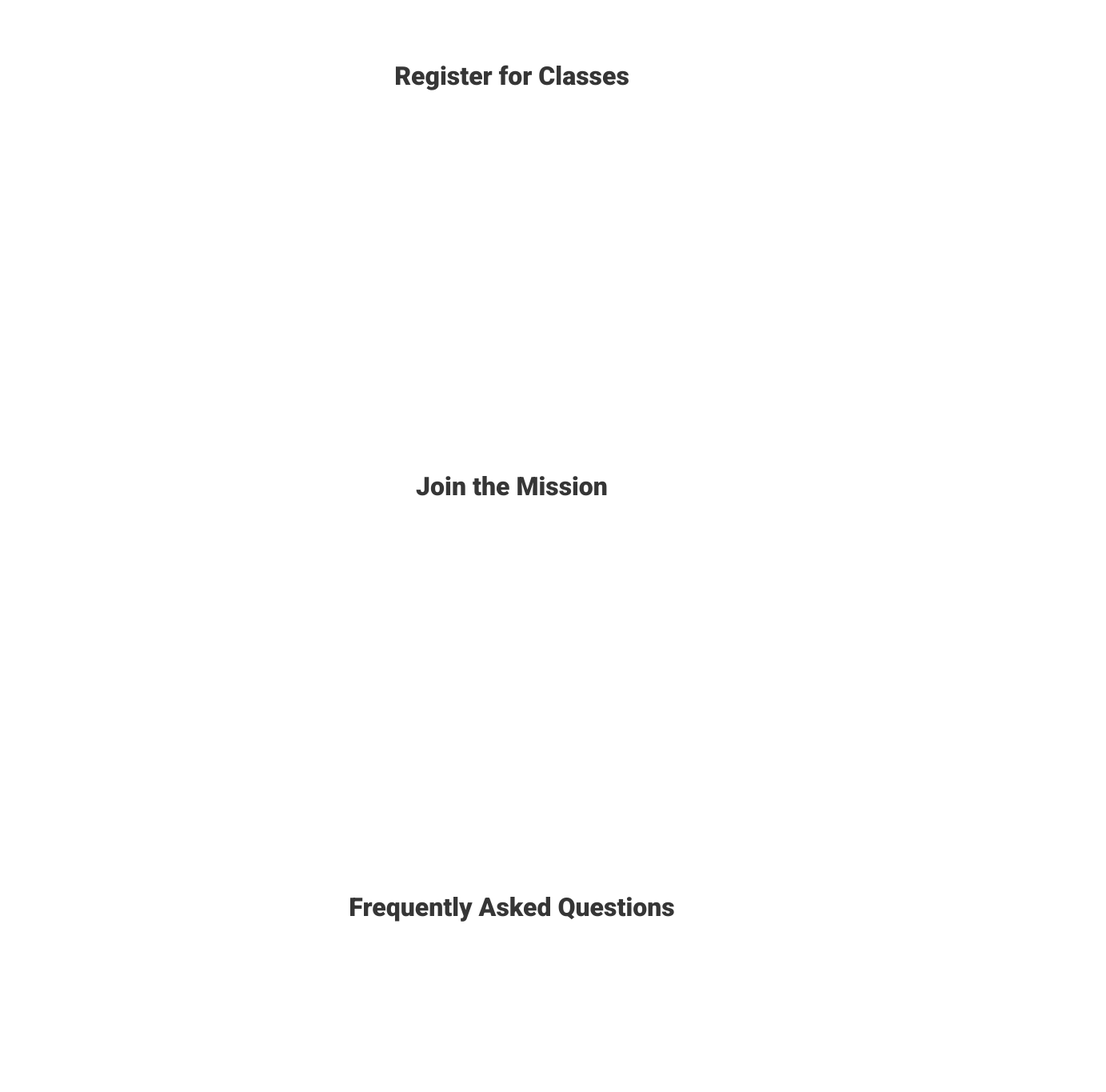
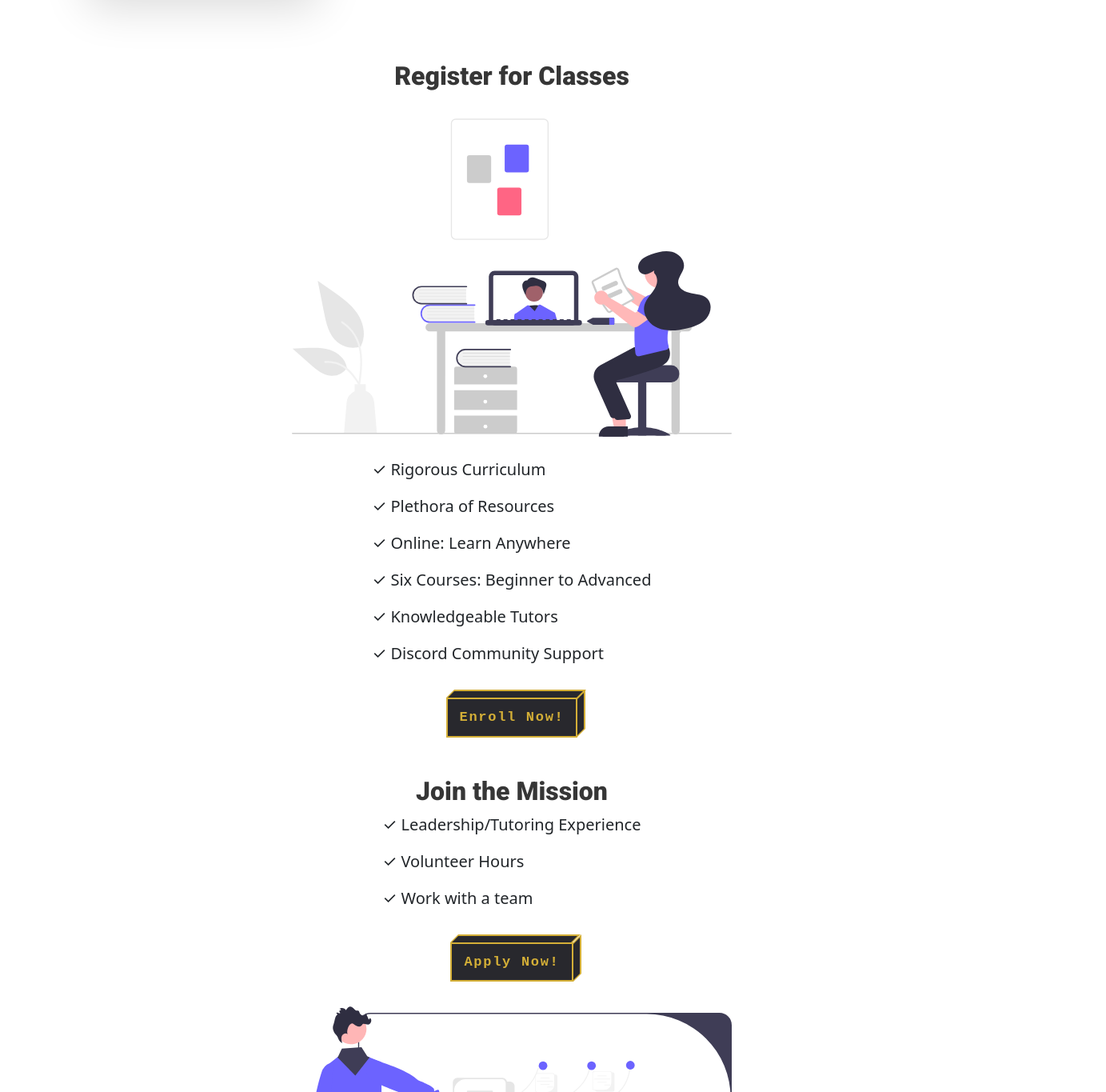
Before and after one commit to Neuracode/website, a Next.js app: page / in a window 1280 px wide. Shown: the part 1260-2625 px from the top of the page at 80% size, 1383 px wide, since content can reach past the window. Built offline with nearby package versions, Linux system fonts and the light colour scheme.

Commit message:
Add more sections to home page

```diff
--- a/components/CourseHeader.tsx
+++ b/components/CourseHeader.tsx
@@ -25,9 +25,9 @@ const CourseHeader: React.FC<CourseHeaderProps> = ({
                         rel='noreferrer'
                         className='text-decoration-none'
                     >
-                        <button className='w-100 d-flex align-items-center justify-content-center'>
+                        <div className='w-100 d-flex align-items-center justify-content-center'>
                             <ThreeDButton text='Enroll Now!' />
-                        </button>
+                        </div>
                     </a>
                 </div>
             </div>
--- a/pages/index.tsx
+++ b/pages/index.tsx
@@ -104,13 +104,18 @@ const Home: NextPage = () => {
             <Container className={styles.main}>
                 <section className={styles.sectionContainer}>
                     <div>
-                        <h1 className={styles.title} data-aos='flip-up'>
+                        <h1
+                            className={styles.title}
+                            data-aos='flip-up'
+                            data-aos-once='true'
+                        >
                             Machine learning is for everyone!
                         </h1>
 
                         <h5
                             className={styles.description}
                             data-aos='slide-right'
+                            data-aos-once='true'
                             data-aos-delay='100'
                         >
                             Neuracode is a nonprofit organization that is on a
@@ -124,6 +129,7 @@ const Home: NextPage = () => {
                             <div
                                 className={styles.coursesBtnWrapper}
                                 data-aos='slide-right'
+                                data-aos-once='true'
                                 data-aos-delay='200'
                             >
                                 <button>
@@ -135,6 +141,7 @@ const Home: NextPage = () => {
                     <div
                         className={`d-flex align-items-center justify-content-center ${styles.aiImage}`}
                         data-aos='zoom-in-right'
+                        data-aos-once='true'
                     >
                         <Image
                             src='/illustrations/artificial_intelligence.svg'
@@ -146,7 +153,7 @@ const Home: NextPage = () => {
                 </section>
                 <section className={styles.sectionContainer2}>
                     <Link href='/courses/overview' passHref={true}>
-                        <div data-aos='slide-right'>
+                        <div data-aos='slide-right' data-aos-once='true'>
                             <Card
                                 style={{ width: '18rem' }}
                                 className={`${styles.infoCard} mt-4 mb-5`}
@@ -170,7 +177,11 @@ const Home: NextPage = () => {
                         </div>
                     </Link>
                     <Link href='/join/overview' passHref={true}>
-                        <div data-aos='flip-up' data-aos-delay='500'>
+                        <div
+                            data-aos='flip-up'
+                            data-aos-delay='500'
+                            data-aos-once='true'
+                        >
                             <Card
                                 style={{ width: '18rem' }}
                                 className={`${styles.infoCard} mt-4 mb-5`}
@@ -193,7 +204,11 @@ const Home: NextPage = () => {
                     </Link>
 
                     <Link href='/events/hackathon' passHref={true}>
-                        <div data-aos='flip-down' data-aos-delay='500'>
+                        <div
+                            data-aos='flip-down'
+                            data-aos-delay='500'
+                            data-aos-once='true'
+                        >
                             <Card
                                 style={{ width: '18rem' }}
                                 className={`${styles.infoCard} mt-4 mb-5`}
@@ -219,7 +234,7 @@ const Home: NextPage = () => {
                     </Link>
 
                     <Link href='/blog/latest' passHref={true}>
-                        <div data-aos='slide-left'>
+                        <div data-aos='slide-left' data-aos-once='true'>
                             <Card
                                 style={{ width: '18rem' }}
                                 className={`${styles.infoCard} mt-4 mb-5`}
@@ -245,15 +260,20 @@ const Home: NextPage = () => {
                     <h2 className={styles.sectionTitle}>
                         Register for Classes
                     </h2>
-                    <div className='d-flex flex-row justify-content-around align-items-center'>
+                    <div className='d-flex flex-row justify-content-around align-items-center flex-wrap'>
                         <Image
                             src='/illustrations/learning.svg'
                             alt='learning'
                             width='550'
                             height='450'
-                            data-aos="slide-right"
+                            data-aos='slide-right'
+                            data-aos-once='true'
                         />
-                        <div style={{ fontSize: '1.25rem' }} data-aos="slide-left">
+                        <div
+                            style={{ fontSize: '1.25rem' }}
+                            data-aos='slide-left'
+                            data-aos-once='true'
+                        >
                             <p>✓ Rigorous Curriculum</p>
                             <p>✓ Plethora of Resources</p>
                             <p>✓ Online: Learn Anywhere</p>
@@ -267,15 +287,21 @@ const Home: NextPage = () => {
                                 rel='noreferrer'
                                 className='text-decoration-none'
                             >
-                                <ThreeDButton text='Enroll Now!' />
+                                <div className='w-100 d-flex align-items-center justify-content-center'>
+                                    <ThreeDButton text='Enroll Now!' />
+                                </div>
                             </a>
                         </div>
                     </div>
                 </section>
                 <section className={`${styles.sectionContainer4} mt-5 w-75`}>
                     <h2 className={styles.sectionTitle}>Join the Mission</h2>
-                    <div className='d-flex flex-row justify-content-around align-items-center'>
-                        <div style={{ fontSize: '1.25rem' }} data-aos="slide-right">
+                    <div className='d-flex flex-row justify-content-around align-items-center flex-wrap'>
+                        <div
+                            style={{ fontSize: '1.25rem' }}
+                            data-aos='slide-right'
+                            data-aos-once='true'
+                        >
                             <p>✓ Leadership/Tutoring Experience</p>
                             <p>✓ Volunteer Hours</p>
                             <p>✓ Work with a team</p>
@@ -286,9 +312,9 @@ const Home: NextPage = () => {
                                 rel='noreferrer'
                                 className='text-decoration-none'
                             >
-                                <button>
+                                <div className='w-100 d-flex align-items-center justify-content-center'>
                                     <ThreeDButton text='Apply Now!' />
-                                </button>
+                                </div>
                             </a>
                         </div>
                         <Image
@@ -296,7 +322,8 @@ const Home: NextPage = () => {
                             alt='teaching'
                             width='550'
                             height='450'
-                            data-aos="slide-left"
+                            data-aos='slide-left'
+                            data-aos-once='true'
                         />
                     </div>
                 </section>
@@ -304,7 +331,11 @@ const Home: NextPage = () => {
                     <h2 className={styles.sectionTitle}>
                         Frequently Asked Questions
                     </h2>
-                    <div className='mt-5 mb-5' data-aos="flip-up">
+                    <div
+                        className='mt-5 mb-5'
+                        data-aos='flip-up'
+                        data-aos-once='true'
+                    >
                         <Accordion>
                             <Accordion.Item eventKey='0'>
                                 <Accordion.Header>
```
